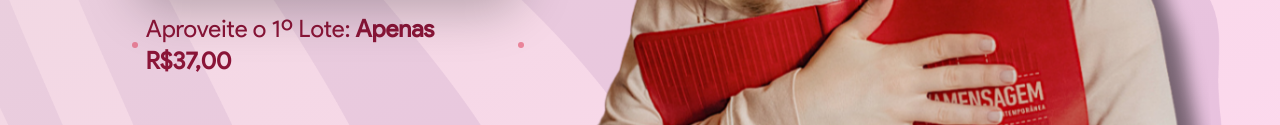
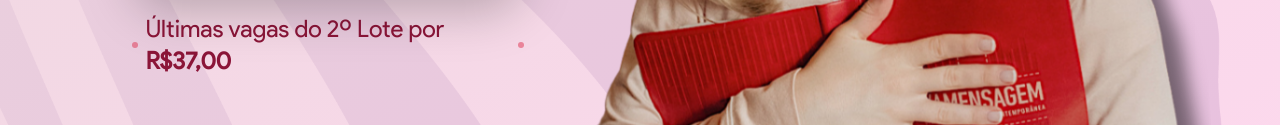
Before and after one commit to Israel-Felipe/lp-workshop-minha-vida-perto-de-deus-hotmart, a plain HTML site: page index.html in a window 1280 px wide. Shown: the part 669-794 px from the top of the page. Drawn offline with nearby package versions, Linux system fonts and the light colour scheme; a script that the page names is missing.

Commit message:
ultimas vagas do 2 lote

```diff
--- a/index.html
+++ b/index.html
@@ -857,7 +857,7 @@
                 ></div>
                 <div class="flex md:flex-row">
                   <span class="text-burgundy font-medium text-md md:text-2xl"
-                    >Aproveite o 1º Lote: <strong>Apenas R$37,00</strong>
+                    >Últimas vagas do 2º Lote por <strong>R$37,00</strong>
                   </span>
                   <!-- a<div>
                     <span
```
